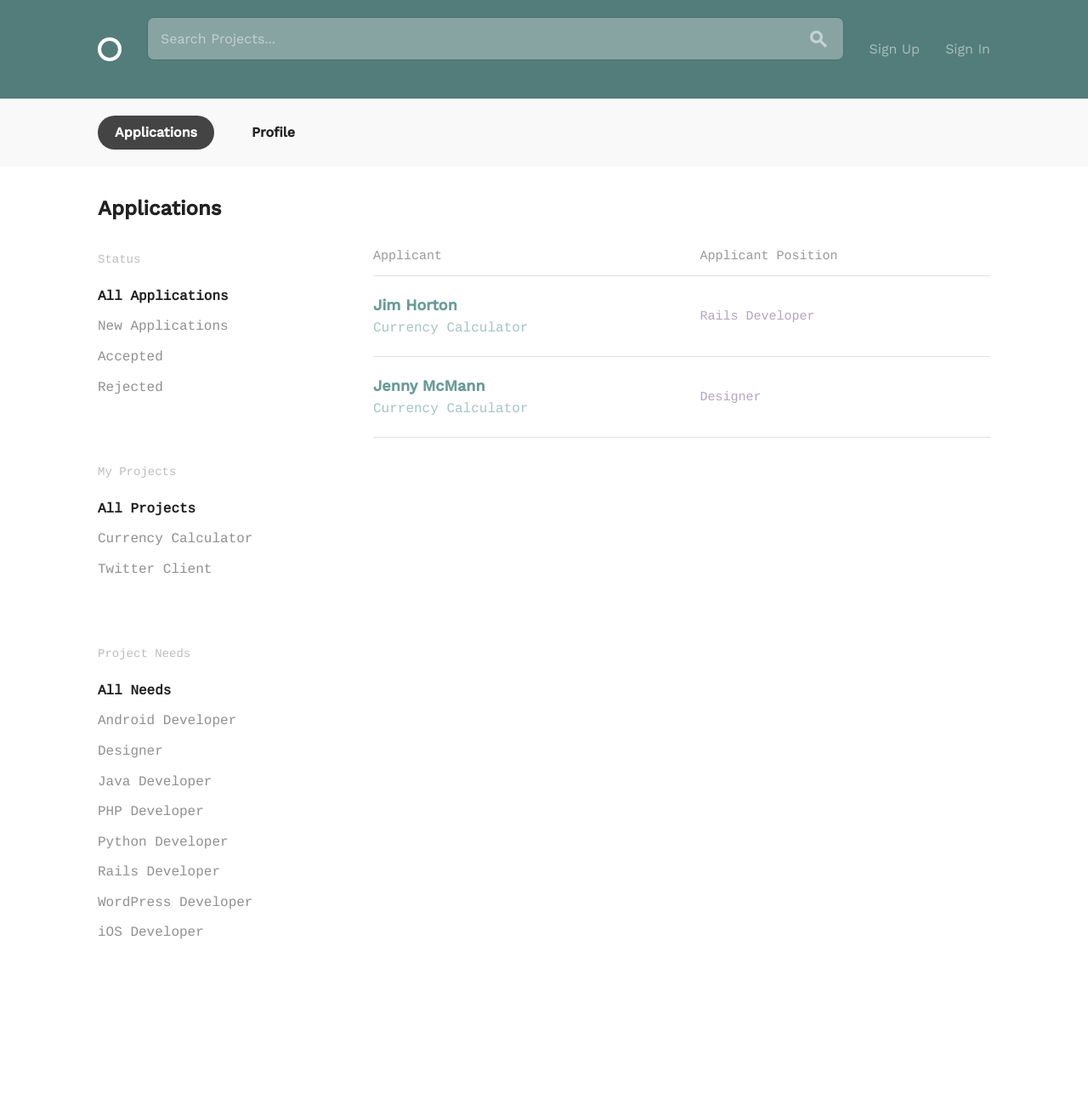
After one commit to taylorculver/Django_Team_Builder, a Django app: page /accounts/1/applications/ in a window 1280 px wide. The commit adds this page. Shown: the whole page at 85% size. Run offline with Django 3.2, Linux system fonts and the light colour scheme; parts of the project's set-up code (start-up, migrations or seed data) failed here and were passed over; some libraries are stand-ins or nearby versions.

Commit message:
Added applications template, url, simple view, & model

```diff
--- /dev/null
+++ b/team_builder/accounts/templates/accounts/applications.html
@@ -0,0 +1,90 @@
+{% extends "layout.html" %}
+{% load bootstrap3 %}
+
+{% block body_content %}
+
+  <div class="circle--actions--bar">
+    <nav class="bounds">
+      <ul class="circle--pill--list">
+        <li><a class="selected" href="">Applications</a></li>
+        <li><a href="{% url "accounts:profile" pk=user.id %}">Profile</a></li>
+      </ul>
+    </nav>
+  </div>
+
+  <div class="bounds circle--page">
+    <div class="circle--page--header grid-100">
+      <h2>Applications</h2>
+    </div>
+
+    <div class="grid-25">
+      <div class="circle--filter circle--secondary--module">
+        <h4>Status</h4>
+        <ul class="circle--filter--list">
+          <li><a class="selected">All Applications</a></li>
+          <li><a>New Applications</a></li>
+          <li><a>Accepted</a></li>
+          <li><a>Rejected</a></li>
+        </ul>
+      </div>
+
+      <div class="circle--filter circle--secondary--module">
+        <h4>My Projects</h4>
+        <ul class="circle--filter--list">
+          <li><a class="selected">All Projects</a></li>
+          <li><a>Currency Calculator</a></li>
+          <li><a>Twitter Client</a></li>
+        </ul>
+      </div>
+
+      <div class="circle--filter circle--secondary--module">
+        <h4>Project Needs</h4>
+        <ul class="circle--filter--list">
+          <li><a class="selected">All Needs</a></li>
+          <li><a>Android Developer</a></li>
+          <li><a>Designer</a></li>
+          <li><a>Java Developer</a></li>
+          <li><a>PHP Developer</a></li>
+          <li><a>Python Developer</a></li>
+          <li><a>Rails Developer</a></li>
+          <li><a>WordPress Developer</a></li>
+          <li><a>iOS Developer</a></li>
+        </ul>
+      </div>
+
+    </div>
+
+    <div class="grid-70 grid-push-5">
+      <table class="u-full-width circle--table">
+        <thead>
+          <tr>
+            <th>Applicant</th>
+            <th class="circle--cell--right">Applicant Position</th>
+          </tr>
+        </thead>
+        <tbody>
+          <tr class="clickable-row" data-href="profile.html">
+            <td>
+              <h3>Jim Horton</h3>
+              <p>Currency Calculator</p>
+            </td>
+            <td class="circle--cell--right">
+              <span class="secondary-label">Rails Developer</span>
+            </td>
+          </tr>
+          <tr class="clickable-row" data-href="profile.html">
+            <td>
+              <h3>Jenny McMann</h3>
+              <p>Currency Calculator</p>
+            </td>
+            <td class="circle--cell--right">
+              <span class="secondary-label">Designer</span>
+            </td>
+          </tr>
+        </tbody>
+      </table>
+
+    </div>
+
+  </div>
+{% endblock %}
--- a/team_builder/accounts/templates/accounts/profile.html
+++ b/team_builder/accounts/templates/accounts/profile.html
@@ -5,7 +5,7 @@
   <div class="circle--actions--bar">
     <nav class="bounds">
       <ul class="circle--pill--list">
-        <li><a href="../../../templates/applications.html">Applications</a></li>
+        <li><a href="{% url "accounts:applications" pk=user.id %}">Applications</a></li>
         <li><a class="selected" href="{% url "accounts:profile" pk=user.id %}">Profile</a></li>
       </ul>
     </nav>
--- a/team_builder/accounts/templates/accounts/profile_edit.html
+++ b/team_builder/accounts/templates/accounts/profile_edit.html
@@ -7,7 +7,7 @@
   <div class="circle--actions--bar">
     <nav class="bounds">
       <ul class="circle--pill--list">
-        <li><a href="../../../templates/applications.html">Applications</a></li>
+        <li><a href="applications.html">Applications</a></li>
         <li><a class="selected" href="{% url "accounts:profile" pk=user.id %}">Profile</a></li>
       </ul>
     </nav>
--- a/team_builder/accounts/urls.py
+++ b/team_builder/accounts/urls.py
@@ -8,5 +8,6 @@ urlpatterns = [
     url(r'^sign_out/$', views.sign_out, name='sign_out'),
     url(r'^(?P<pk>\w+)/$', views.Profile.as_view(), name="profile"),
     url(r'^(?P<pk>\w+)/edit/$', views.edit_profile, name="edit_profile"),
+    url(r'^(?P<pk>\w+)/applications/$', views.Applications.as_view(), name="applications")
     # url(r'^test/(?P<pk>\w+)/$', views.add_skills, name="skills"),
 ]
--- a/team_builder/accounts/views.py
+++ b/team_builder/accounts/views.py
@@ -128,7 +128,7 @@ def sign_up(request):
                 "You're now a user! You've been signed in, too."
             )
             return HttpResponseRedirect(reverse(
-                'accounts:profile', args=[user.username]))
+                'accounts:profile', args=[user.id]))
     return render(request, 'accounts/signup.html', {'form': form})
 
 
@@ -137,3 +137,7 @@ def sign_out(request):
     logout(request)
     messages.success(request, "You've been signed out. Come back soon!")
     return HttpResponseRedirect(reverse('home'))
+
+
+class Applications(TemplateView):
+    template_name = "accounts/applications.html"
--- a/team_builder/projects/templates/projects/project.html
+++ b/team_builder/projects/templates/projects/project.html
@@ -16,7 +16,7 @@
       <div class="circle--article--header">
         <h4 class="circle--article--section">Project</h4>
         <h1 class="circle--article--title">{{ project.name }}</h1>
-        <p class="circle--article--byline">Project Owner: <a>{{ project.owner }}</a></p>
+        <p class="circle--article--byline">Project Owner: <a href="">{{ project.owner }}</a></p>
       </div>
 
       <div class="circle--article--body">
@@ -31,7 +31,7 @@
           <li>
             <h3>{{ position.title }}</h3>
             <p>{{ position.description }}</p>
-            <a class="button button-primary">Apply</a>
+            <a class="button button-primary" href="{% url 'accounts:applications' pk=user.id %}">Apply</a>
           </li>
           {% endfor %}
           <li>
```
Also changed, not shown: team_builder/projects/models.py (+16 -0 lines), team_builder/templates/applications.html (deleted, +0 -148 lines), team_builder/db.sqlite3.
